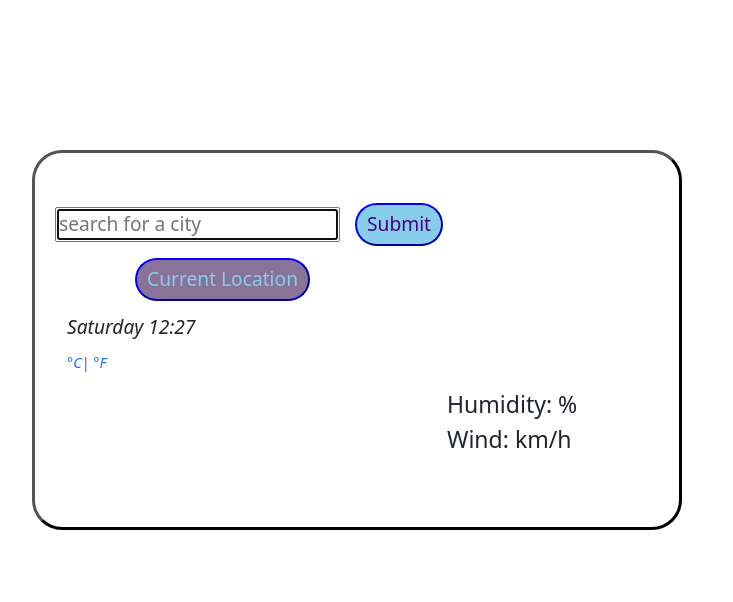
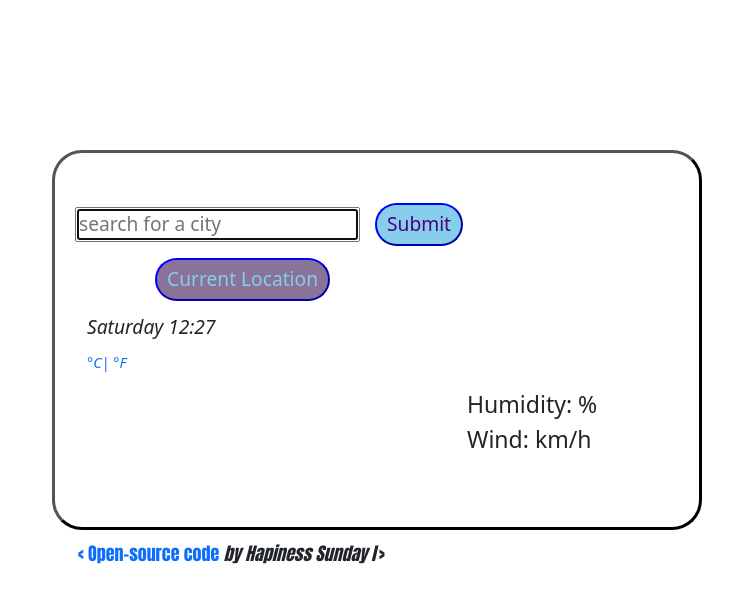
Before and after one commit to happiesly/My-Sapphire-Project, a plain HTML site: page index.html in a window 1280 px wide. Shown: the whole page, without its empty margins (300-1033 px from the left). Drawn offline with nearby package versions, Linux system fonts and the light colour scheme; no server answers.

Commit message:
Added a Github link to the html, Updated the HTML and CSS

```diff
--- a/index.html
+++ b/index.html
@@ -48,7 +48,17 @@
           </div>
         </div>
       </div>
+      <span
+        ><p id="git">
+          <a id="git-link" href="https://github.com/happiesly " target="_blank">
+            < Open-source code</a
+          >
+
+          <em> by Hapiness Sunday </em> />
+        </p></span
+      >
     </div>
+
     <script src="script.js"></script>
   </body>
 </html>
--- a/style.css
+++ b/style.css
@@ -1,3 +1,7 @@
+.container {
+  max-width: 600px;
+}
+
 .layout {
   border-top: 3px;
   border-left: 3px;
@@ -8,8 +12,7 @@
   border-radius: 30px;
   margin-top: 150px;
   margin-bottom: 150px;
-  margin-right: 150px;
-  margin-left: 250px;
+
   width: 650px;
   height: 380px;
 }
@@ -72,3 +75,12 @@ button:hover {
   font-size: larger;
   margin-left: 380px;
 }
+#git {
+  margin-left: 26px;
+  margin-top: -140px;
+  font-family: Impact, Haettenschweiler, "Arial Narrow Bold", sans-serif;
+  font-size: large;
+}
+#git-link {
+  text-decoration: none;
+}
```
